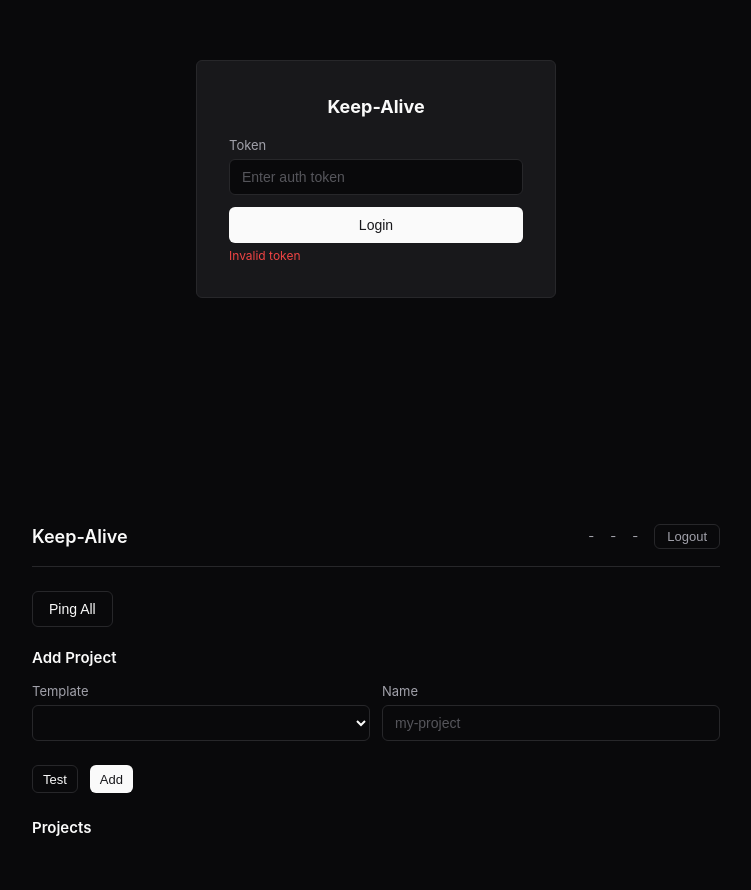
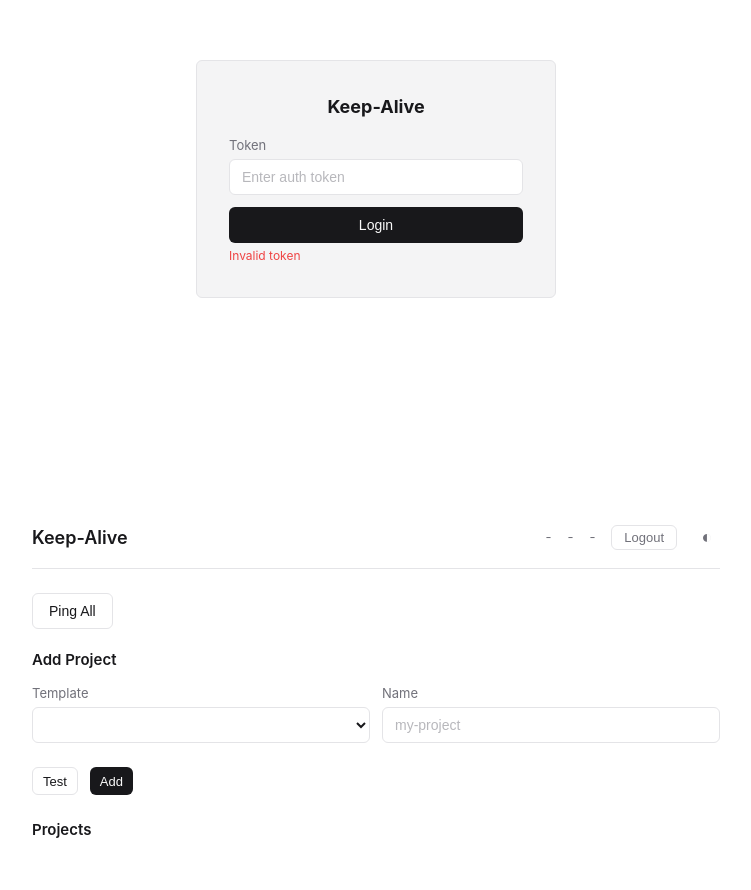
Before and after one commit to nmphat/supabase-keep-alive, a plain HTML site: page index.html in a window 1280 px wide. Shown: the part 141-1031 px from the top of the page, without its empty margins (264-1015 px from the left). Drawn offline with Linux system fonts and the light colour scheme.

Commit message:
feat: light/dark theme toggle (shadcn style, localStorage)

```diff
--- a/index.html
+++ b/index.html
@@ -10,6 +10,12 @@
             --primary: #fafafa; --primary-fg: #18181b;
             --muted: #a1a1aa; --destructive: #ef4444;
             --ring: #d4d4d8; --radius: 6px;
+        }
+        [data-theme="light"] {
+            --bg: #ffffff; --surface: #f4f4f5; --border: #e4e4e7;
+            --primary: #18181b; --primary-fg: #fafafa;
+            --muted: #71717a; --destructive: #ef4444;
+            --ring: #a1a1aa;
         }
         * { box-sizing: border-box; margin: 0; padding: 0; }
         body { font-family: 'Inter', system-ui, sans-serif; background: var(--bg); color: var(--primary); font-size: 14px; line-height: 1.5; }
@@ -123,6 +129,7 @@
                     <span class="interval-info" id="interval">-</span>
                 </div>
                 <button class="logout-btn" onclick="doLogout()">Logout</button>
+                <button class="btn-ghost" onclick="toggleTheme()" id="theme-btn" aria-label="Toggle theme" style="font-size:18px;cursor:pointer;padding:4px 8px;">◐</button>
             </div>
         </header>
 
@@ -163,6 +170,21 @@
         let TOKEN = localStorage.getItem('auth_token') || '';
         let templates = [];
         let editingName = null;
+
+        // === Theme ===
+        function initTheme() {
+            const saved = localStorage.getItem('theme');
+            const prefersDark = window.matchMedia('(prefers-color-scheme: dark)').matches;
+            const theme = saved || (prefersDark ? 'dark' : 'light');
+            document.documentElement.setAttribute('data-theme', theme);
+        }
+        function toggleTheme() {
+            const current = document.documentElement.getAttribute('data-theme') || 'dark';
+            const next = current === 'dark' ? 'light' : 'dark';
+            document.documentElement.setAttribute('data-theme', next);
+            localStorage.setItem('theme', next);
+        }
+        initTheme();
 
         // === Auth ===
         function initToken() {
```
